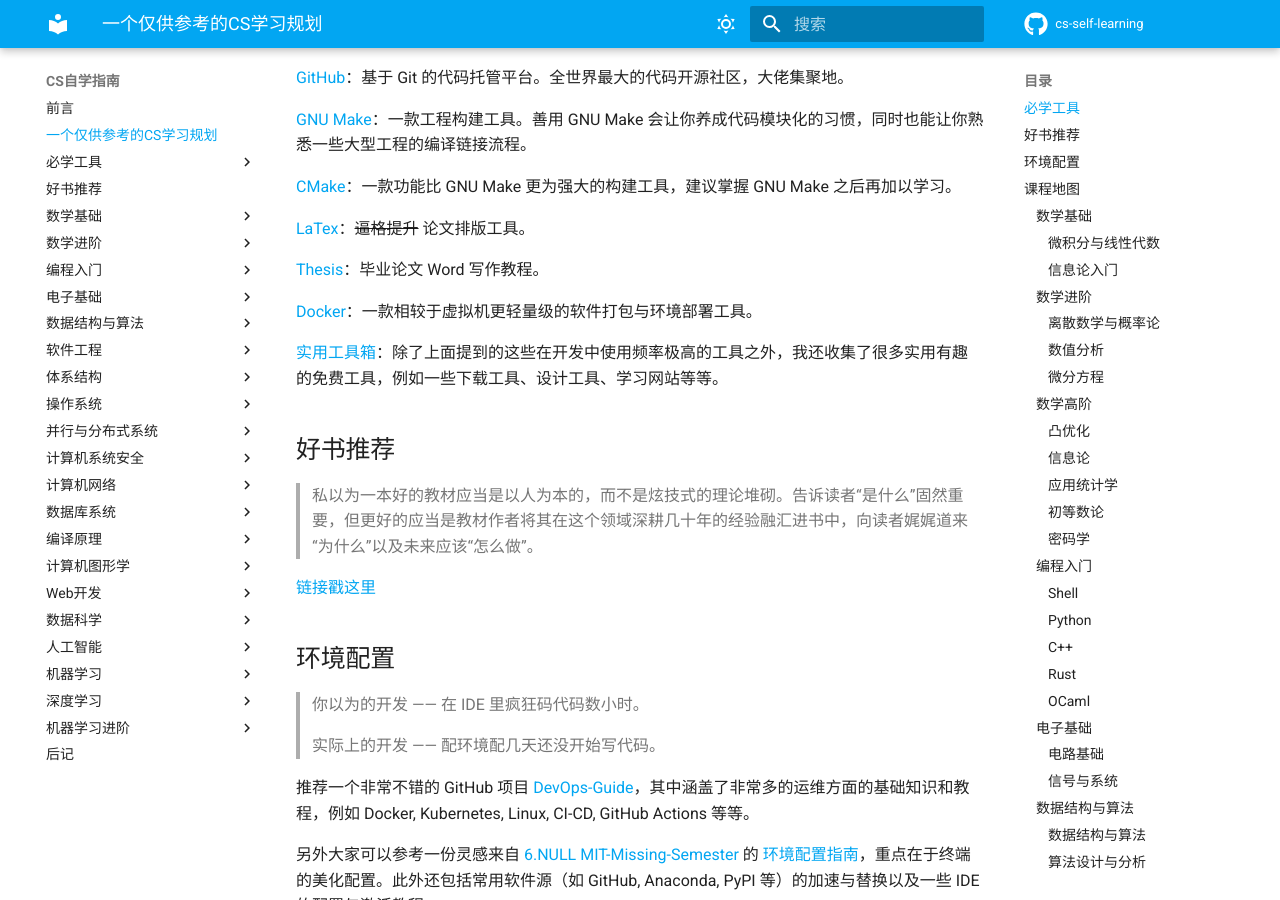
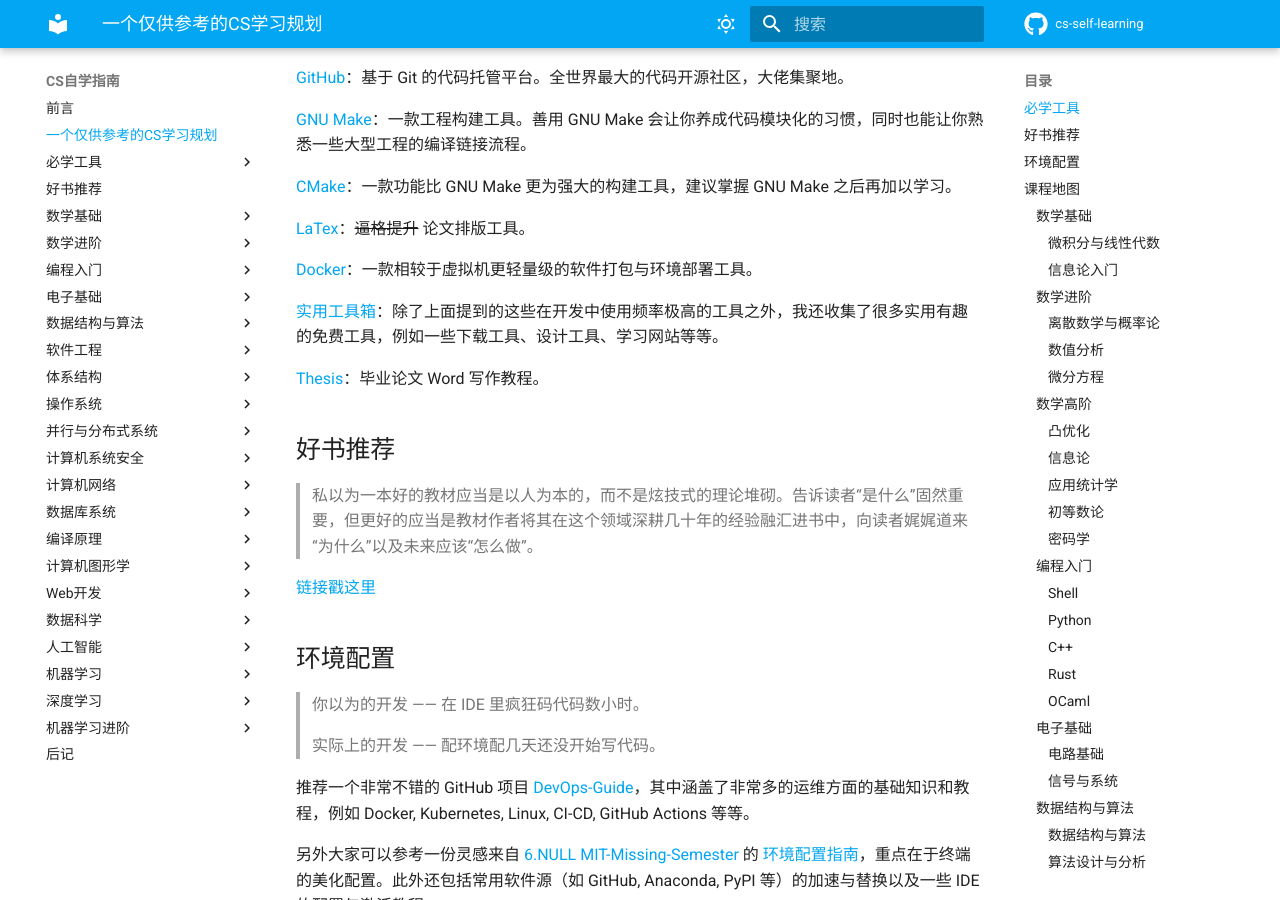
Before and after one commit to PKUFlyingPig/cs-self-learning, an MkDocs documentation site: the page built from docs/CS学习规划.md, in a window 1280 px wide and 900 px high, scrolled down 1322 px. Built offline with MkDocs 1.6.1 and Material for MkDocs 9.7.7, drawn with Linux system fonts in a browser that asks for light colours; comment, search, counter and statistics services are not loaded; part of the change alters nothing that is shown.

Commit message:
[NITS] small modification

```diff
--- a/docs/CS学习规划.md
+++ b/docs/CS学习规划.md
@@ -30,11 +30,11 @@ IDE (Integrated Development Environment)：集成开发环境，说白了就是
 
 [LaTex](必学工具/LaTeX.md)：<del>逼格提升</del> 论文排版工具。
 
-[Thesis](必学工具/thesis.md)：毕业论文 Word 写作教程。
-
 [Docker](必学工具/Docker.md)：一款相较于虚拟机更轻量级的软件打包与环境部署工具。
 
 [实用工具箱](必学工具/tools.md)：除了上面提到的这些在开发中使用频率极高的工具之外，我还收集了很多实用有趣的免费工具，例如一些下载工具、设计工具、学习网站等等。
+
+[Thesis](必学工具/thesis.md)：毕业论文 Word 写作教程。
 
 ## 好书推荐
 
--- a/mkdocs.yml
+++ b/mkdocs.yml
@@ -62,9 +62,9 @@ theme:
 plugins:
   - search:
       lang: ja
-#   - git-revision-date-localized
-#   - minify:
-#       minify_html: true
+  - git-revision-date-localized
+  - minify:
+      minify_html: true
 
 extra:
   social:
```
